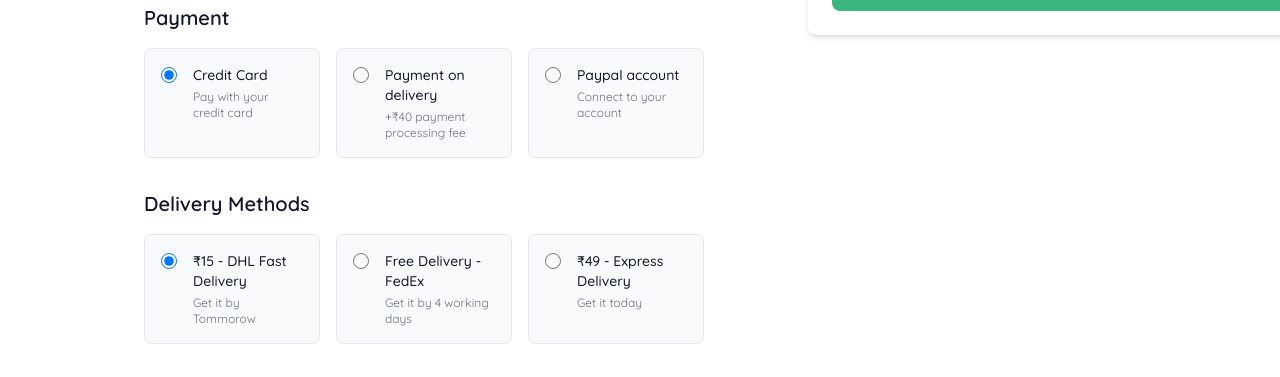
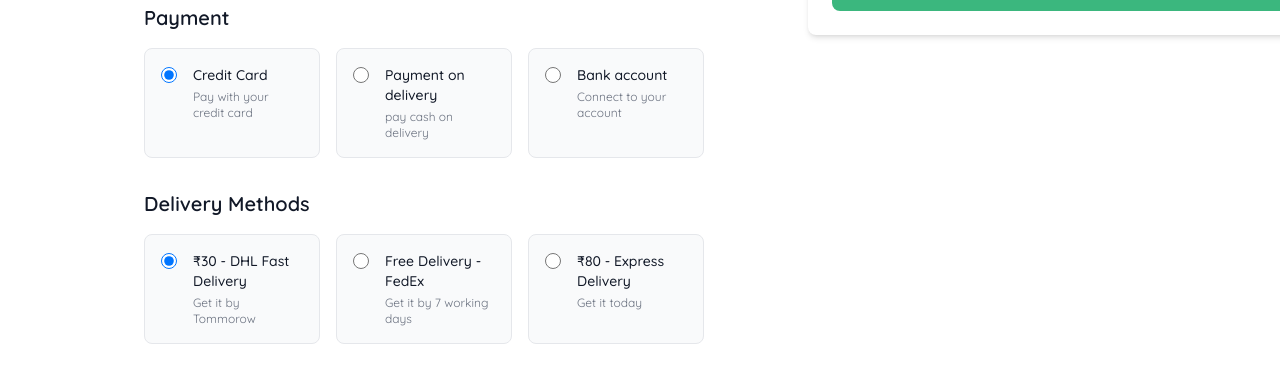
Before and after one commit to lekhanamaridi/ecommerce, a React (Create React App) app: page /checkout/1/1 in a window 1280 px wide. Shown: the part 648-1025 px from the top of the page. Built offline with nearby package versions, Linux system fonts and the light colour scheme; no server answers.

Commit message:
checkout calculations done

```diff
--- a/src/Components/Checkout/Checkout.jsx
+++ b/src/Components/Checkout/Checkout.jsx
@@ -4,6 +4,20 @@ import Nav from '../Nav/Nav'
 
 function Checkout() {
   let {category ,id}=useParams()
+
+
+  let [name, setname] = useState()
+  let [email,setemail] = useState()
+  let [country, setcountry] = useState()
+  let [city, setcity] = useState()
+  let [pincode, setpincode] = useState()
+  let [phone, setphone] = useState()
+  let [address, setaddress] = useState()
+  let [voucher , setvoucher] = useState()
+
+
+
+
 
   let [products,setproducts] = useState([])
 
@@ -12,6 +26,9 @@ function Checkout() {
   let [totalprice , settotalprice] = useState()
   let [totalquantity , settotalquantity] = useState(1)
   let [tax , settax] = useState(0)
+  let [Shipping ,setshipping] = useState(30)
+
+  let [totalamount , settotalamount] = useState()
 
 
   function minus(){
@@ -35,7 +52,10 @@ function Checkout() {
     let percent = totalprice * 0.05;
     settax(parseFloat(percent.toFixed(2)));
 
-  },[totalquantity , price , tax, totalprice])
+    const totalamount = parseInt(totalprice) + parseInt(tax) + parseInt(Shipping)
+    settotalamount(totalamount)
+
+  },[totalquantity , price , tax, totalprice , Shipping])
 
 
   useEffect(()=>{
@@ -264,7 +284,7 @@ function Checkout() {
                           id="pay-on-delivery-text"
                           class="mt-1 text-xs font-normal text-gray-500 dark:text-gray-400"
                         >
-                          +&#8377;40 payment processing fee
+                          pay cash on delivery
                         </p>
                       </div>
                     </div>
@@ -289,7 +309,7 @@ function Checkout() {
                           class="font-medium leading-none text-gray-900 dark:text-white"
                         >
                           {" "}
-                          Paypal account{" "}
+                          Bank account{" "}
                         </label>
                         <p
                           id="paypal-text"
@@ -317,9 +337,9 @@ function Checkout() {
                           aria-describedby="dhl-text"
                           type="radio"
                           name="delivery-method"
-                          value=""
+                          value="30"
                           class="h-4 w-4 border-gray-300 bg-white text-primary-600 focus:ring-2 focus:ring-primary-600 dark:border-gray-600 dark:bg-gray-700 dark:ring-offset-gray-800 dark:focus:ring-primary-600"
-                          checked
+                          checked onClick={() => setshipping(30)}
                         />
                       </div>
 
@@ -328,7 +348,7 @@ function Checkout() {
                           for="dhl"
                           class="font-medium leading-none text-gray-900 dark:text-white"
                         >
-                          &#8377;15 - DHL Fast Delivery
+                          &#8377;30 - DHL Fast Delivery
                         </label>
                         <p
                           id="dhl-text"
@@ -344,12 +364,13 @@ function Checkout() {
                     <div class="flex items-start">
                       <div class="flex h-5 items-center">
                         <input
+                          onClick={() => setshipping(0)}
                           id="fedex"
                           aria-describedby="fedex-text"
                           type="radio"
                           name="delivery-method"
-                          value=""
-                          class="h-4 w-4 border-gray-300 bg-white text-primary-600 focus:ring-2 focus:ring-primary-600 dark:border-gray-600 dark:bg-gray-700 dark:ring-offset-gray-800 dark:focus:ring-primary-600"
+                          value="0"
+                          class="h-4 w-4 border-gray-300 bg-white text-primary-600 focus:ring-2 focus:ring-primary-600 dark:border-gray-600 dark:bg-gray-700 dark:ring-offset-gray-800 dark:focus:ring-primary-600 p-4"
                         />
                       </div>
 
@@ -365,7 +386,7 @@ function Checkout() {
                           id="fedex-text"
                           class="mt-1 text-xs font-normal text-gray-500 dark:text-gray-400"
                         >
-                          Get it by 4 working days
+                          Get it by 7 working days
                         </p>
                       </div>
                     </div>
@@ -375,11 +396,12 @@ function Checkout() {
                     <div class="flex items-start">
                       <div class="flex h-5 items-center">
                         <input
+                          onClick={() => setshipping(80)}
                           id="express"
                           aria-describedby="express-text"
                           type="radio"
                           name="delivery-method"
-                          value=""
+                          value="80"
                           class="h-4 w-4 border-gray-300 bg-white text-primary-600 focus:ring-2 focus:ring-primary-600 dark:border-gray-600 dark:bg-gray-700 dark:ring-offset-gray-800 dark:focus:ring-primary-600"
                         />
                       </div>
@@ -390,7 +412,7 @@ function Checkout() {
                           class="font-medium leading-none text-gray-900 dark:text-white"
                         >
                           {" "}
-                          &#8377;49 - Express Delivery{" "}
+                          &#8377;80 - Express Delivery{" "}
                         </label>
                         <p
                           id="express-text"
@@ -490,12 +512,12 @@ function Checkout() {
                       </div>
                       <div class="flex justify-between mb-2">
                         <span>Shipping</span>
-                        <span>&#8377;0.00</span>
+                        <span>&#8377;{Shipping}</span>
                       </div>
                       <hr class="my-2"></hr>
                       <div class="flex justify-between mb-2">
                         <span class="font-semibold">Total</span>
-                        <span class="font-semibold">&#8377;21.98</span>
+                        <span class="font-semibold">&#8377;{totalamount}</span>
                       </div>
                       <button class="bg-green text-white py-2 px-4 rounded-lg mt-4 w-full">
                         Checkout
```
